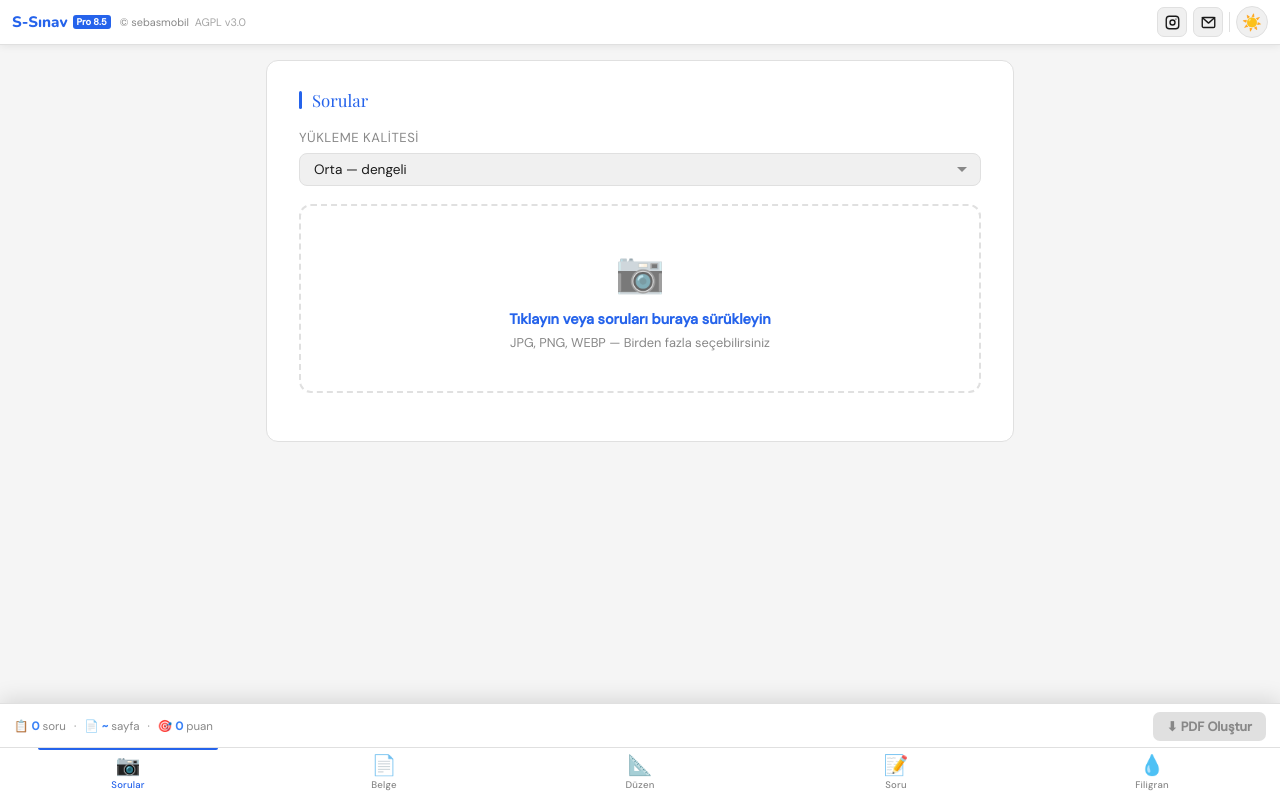
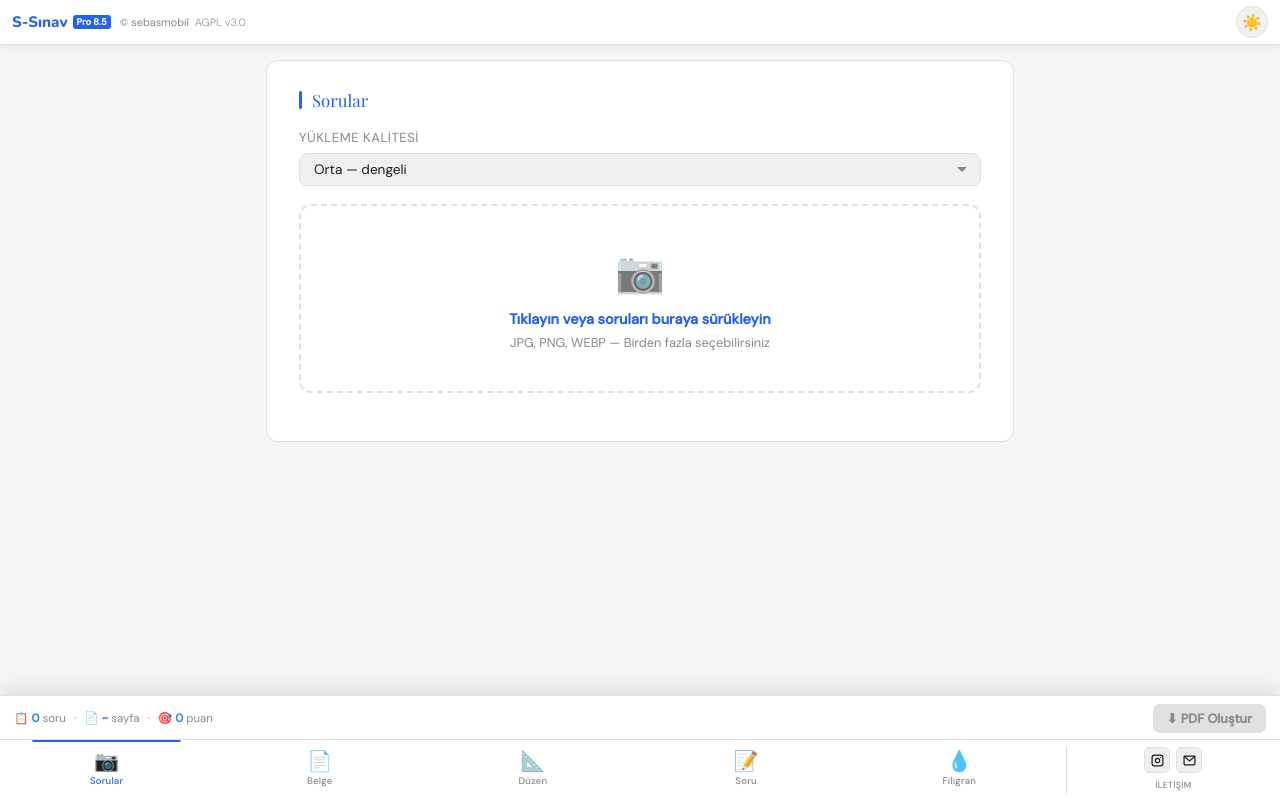
Before and after one commit to sebasmobil/s-donusturucu, a plain HTML site: page index.html in a window 1280 px wide. Drawn offline with nearby package versions, Linux system fonts and the light colour scheme.

Commit message:
Update index.html

```diff
--- a/index.html
+++ b/index.html
@@ -1,4 +1,3 @@
-
 <!--
   S-Sınav Pro
   Copyright (C) 2026  sebasmobil
@@ -757,13 +756,6 @@
       <span style="font-size:0.68rem; color:var(--muted); font-family:'DM Sans',sans-serif; font-weight:400; margin-left:4px;">© sebasmobil &nbsp;<a href="https://www.gnu.org/licenses/agpl-3.0.html" target="_blank" rel="noopener noreferrer" style="color:inherit;opacity:0.75;text-decoration:none;">AGPL v3.0</a></span>
     </div>
     <div class="top-right-actions">
-      <a class="contact-mini-btn" href="https://instagram.com/sebasmobil" target="_blank" rel="noopener noreferrer" title="@sebasmobil" style="width:30px;height:30px;border-radius:7px;border:1px solid var(--border);background:var(--surface2);color:var(--text);display:flex;align-items:center;justify-content:center;text-decoration:none;transition:all 0.15s;">
-        <svg width="15" height="15" viewBox="0 0 24 24" fill="none" stroke="currentColor" stroke-width="2.2" stroke-linecap="round" stroke-linejoin="round"><rect x="2" y="2" width="20" height="20" rx="5"/><circle cx="12" cy="12" r="4"/><circle cx="17.5" cy="6.5" r="1" fill="currentColor" stroke="none"/></svg>
-      </a>
-      <a class="contact-mini-btn" href="mailto:?subject=sebasmobil%20-%20ileti%C5%9Fim" title="E-posta" style="width:30px;height:30px;border-radius:7px;border:1px solid var(--border);background:var(--surface2);color:var(--text);display:flex;align-items:center;justify-content:center;text-decoration:none;transition:all 0.15s;">
-        <svg width="15" height="15" viewBox="0 0 24 24" fill="none" stroke="currentColor" stroke-width="2.2" stroke-linecap="round" stroke-linejoin="round"><rect x="2" y="4" width="20" height="16" rx="2"/><polyline points="2,4 12,13 22,4"/></svg>
-      </a>
-      <div style="width:1px; height:20px; background:var(--border);"></div>
       <button class="top-night-btn" id="dayNightBtn" onclick="toggleDayNight()" title="Gece/Gündüz">☀️</button>
     </div>
   </div>
@@ -1312,6 +1304,18 @@
       <span class="nav-icon">💧</span>
       <span>Filigran</span>
     </button>
+    <div style="width:1px; background:var(--border); align-self:stretch; margin: 6px 0;"></div>
+    <div class="nav-tab" style="cursor:default; gap:4px;">
+      <div style="display:flex; gap:6px; margin-bottom:2px;">
+        <a href="https://instagram.com/sebasmobil" target="_blank" rel="noopener noreferrer" title="@sebasmobil" style="width:26px;height:26px;border-radius:6px;border:1px solid var(--border);background:var(--surface2);color:var(--text);display:flex;align-items:center;justify-content:center;text-decoration:none;transition:all 0.15s;">
+          <svg width="13" height="13" viewBox="0 0 24 24" fill="none" stroke="currentColor" stroke-width="2.2" stroke-linecap="round" stroke-linejoin="round"><rect x="2" y="2" width="20" height="20" rx="5"/><circle cx="12" cy="12" r="4"/><circle cx="17.5" cy="6.5" r="1" fill="currentColor" stroke="none"/></svg>
+        </a>
+        <a href="mailto:?subject=sebasmobil%20-%20ileti%C5%9Fim" title="E-posta" style="width:26px;height:26px;border-radius:6px;border:1px solid var(--border);background:var(--surface2);color:var(--text);display:flex;align-items:center;justify-content:center;text-decoration:none;transition:all 0.15s;">
+          <svg width="13" height="13" viewBox="0 0 24 24" fill="none" stroke="currentColor" stroke-width="2.2" stroke-linecap="round" stroke-linejoin="round"><rect x="2" y="4" width="20" height="16" rx="2"/><polyline points="2,4 12,13 22,4"/></svg>
+        </a>
+      </div>
+      <span style="font-size:0.55rem; color:var(--muted); letter-spacing:0.3px;">İLETİŞİM</span>
+    </div>
   </div>
 </div>
 
```
